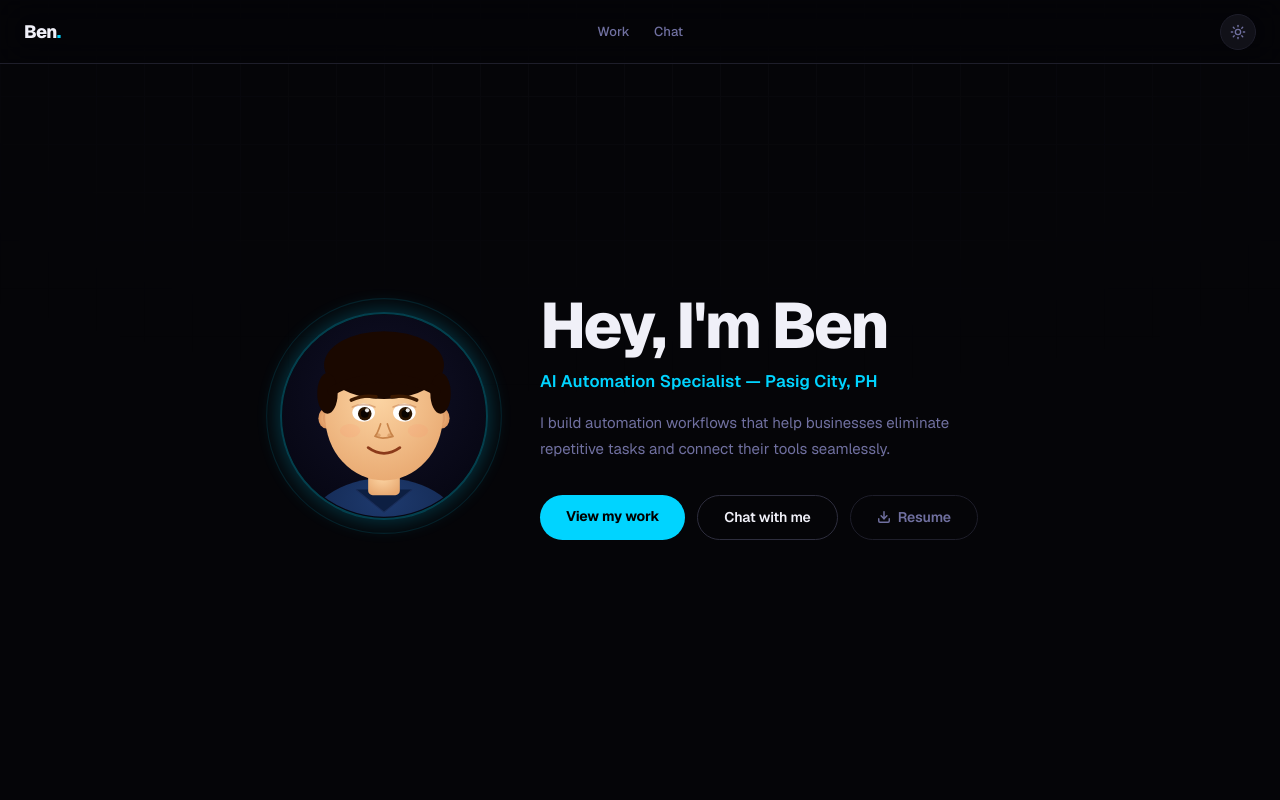
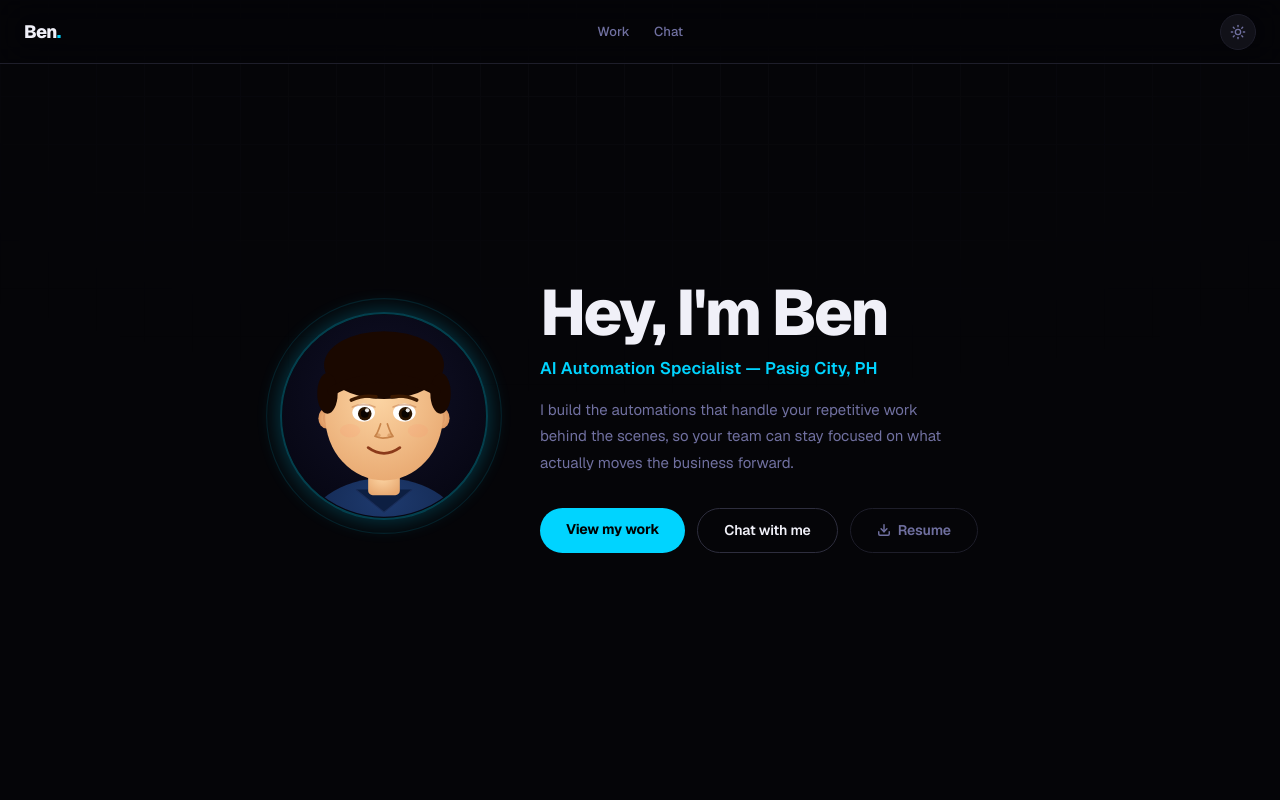
Before and after one commit to bbenautomation/ai-portfolio, a Next.js app: page / in a window 1280 px wide. Shown: the top 800 px of the page. Built offline with nearby package versions, Linux system fonts and the light colour scheme.

Commit message:
Revise hero description copy

```diff
--- a/app/page.tsx
+++ b/app/page.tsx
@@ -304,7 +304,7 @@ export default function Home() {
                 fontSize: 15, color: 'var(--text-muted)', lineHeight: 1.75,
                 maxWidth: 420, marginBottom: '2rem',
               }}>
-                I build automation workflows that help businesses eliminate repetitive tasks and connect their tools seamlessly.
+                I build the automations that handle your repetitive work behind the scenes, so your team can stay focused on what actually moves the business forward.
               </p>
             </FadeIn>
 
```
